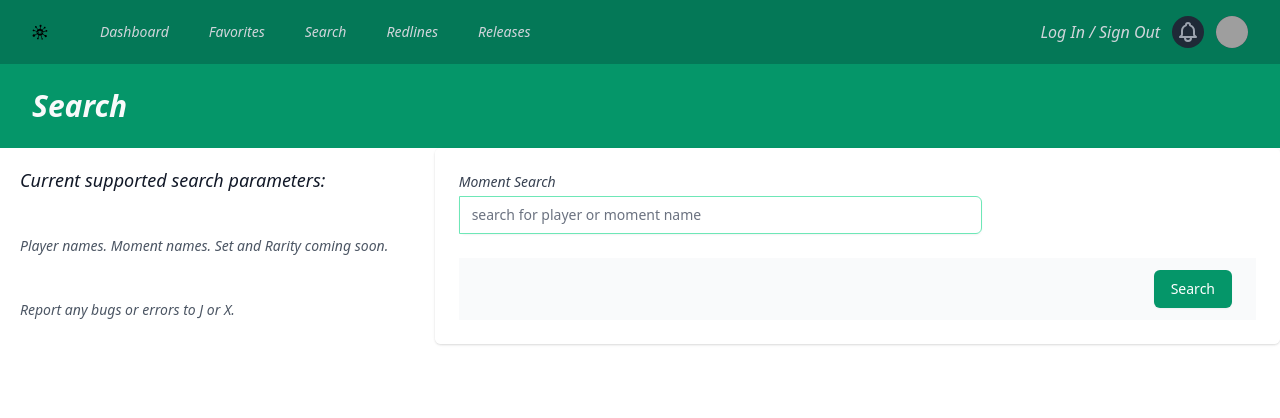
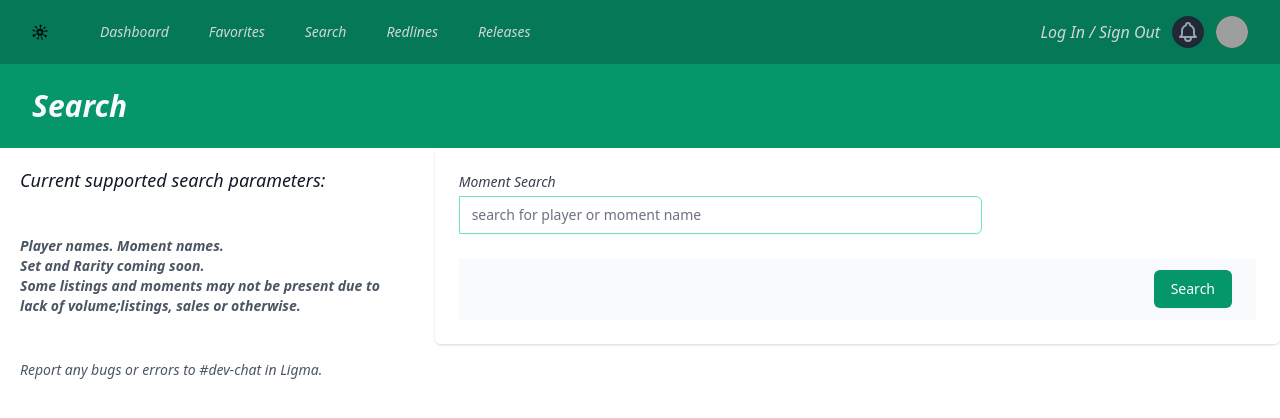
Before and after one commit to j9311/sunbeam, a React (Create React App) app in the folder frontend/: page /Search in a window 1280 px wide. Shown: the top 418 px of the page. Built offline with nearby package versions, Linux system fonts and the light colour scheme; grey boxes are pictures that could not be loaded.

Commit message:
final preview FE check

```diff
--- a/frontend/package.json
+++ b/frontend/package.json
@@ -11,6 +11,7 @@
     "dotenv": "^8.2.0",
     "react": "^17.0.1",
     "react-dom": "^17.0.1",
+    "react-financial-charts": "^1.1.0",
     "react-icons": "^4.2.0",
     "react-router-dom": "^5.2.0",
     "react-scripts": "4.0.3",
--- a/frontend/src/components/Login.js
+++ b/frontend/src/components/Login.js
@@ -59,7 +59,7 @@ function Login(props) {
             <div class="text-sm">
               <a
                 href="http://localhost:3000/Dashboard"
-                class="font-medium text-green-600 hover:text-indigo-500"
+                class="font-medium text-green-600 hover:text-green-500"
               >
                 Forgot your password?
               </a>
@@ -69,11 +69,11 @@ function Login(props) {
           <div>
             <button
               type="submit"
-              class="group relative w-full flex justify-center py-2 px-4 border border-transparent text-sm font-medium rounded-md text-white bg-green-700 hover:bg-indigo-700 focus:outline-none focus:ring-2 focus:ring-offset-2 focus:ring-indigo-500"
+              class="group relative w-full flex justify-center py-2 px-4 border border-transparent text-sm font-medium rounded-md text-white bg-green-700 hover:bg-green-500 focus:outline-none focus:ring-2 focus:ring-offset-2 focus:ring-indigo-500"
             >
               <span class="absolute left-0 inset-y-0 flex items-center pl-3">
                 <svg
-                  class="h-5 w-5 text-white-500 group-hover:text-indigo-400"
+                  class="h-5 w-5 text-white-500 group-hover:text-gray-50"
                   xmlns="http://www.w3.org/2000/svg"
                   viewBox="0 0 20 20"
                   fill="currentColor"
--- a/frontend/src/components/Search.js
+++ b/frontend/src/components/Search.js
@@ -271,11 +271,16 @@ function Search(props) {
                 <h2 class="text-lg font-medium leading-6 text-gray-900 p-5">
                   Current supported search parameters:
                 </h2>
-                <p class="mt-1 text-sm text-gray-600 p-5">
-                  Player names. Moment names. Set and Rarity coming soon.
-                </p>
-                <p class="mt-1 text-sm text-gray-600 p-5">
-                  Report any bugs or errors to J or X.
+                <ul class="mt-1 text-sm font-bold text-gray-600 p-5">
+                  <li>Player names. Moment names.</li>
+                  <li>Set and Rarity coming soon.</li>
+                  <li>
+                    Some listings and moments may not be present due to lack of
+                    volume;listings, sales or otherwise.
+                  </li>
+                </ul>
+                <p class="mt-1 text-sm text-gray-600 p-5 font-extralight">
+                  Report any bugs or errors to #dev-chat in Ligma.
                 </p>
               </div>
             </div>
```
Also changed, not shown: 1 other file (tests, documents, lock files or other folders).
